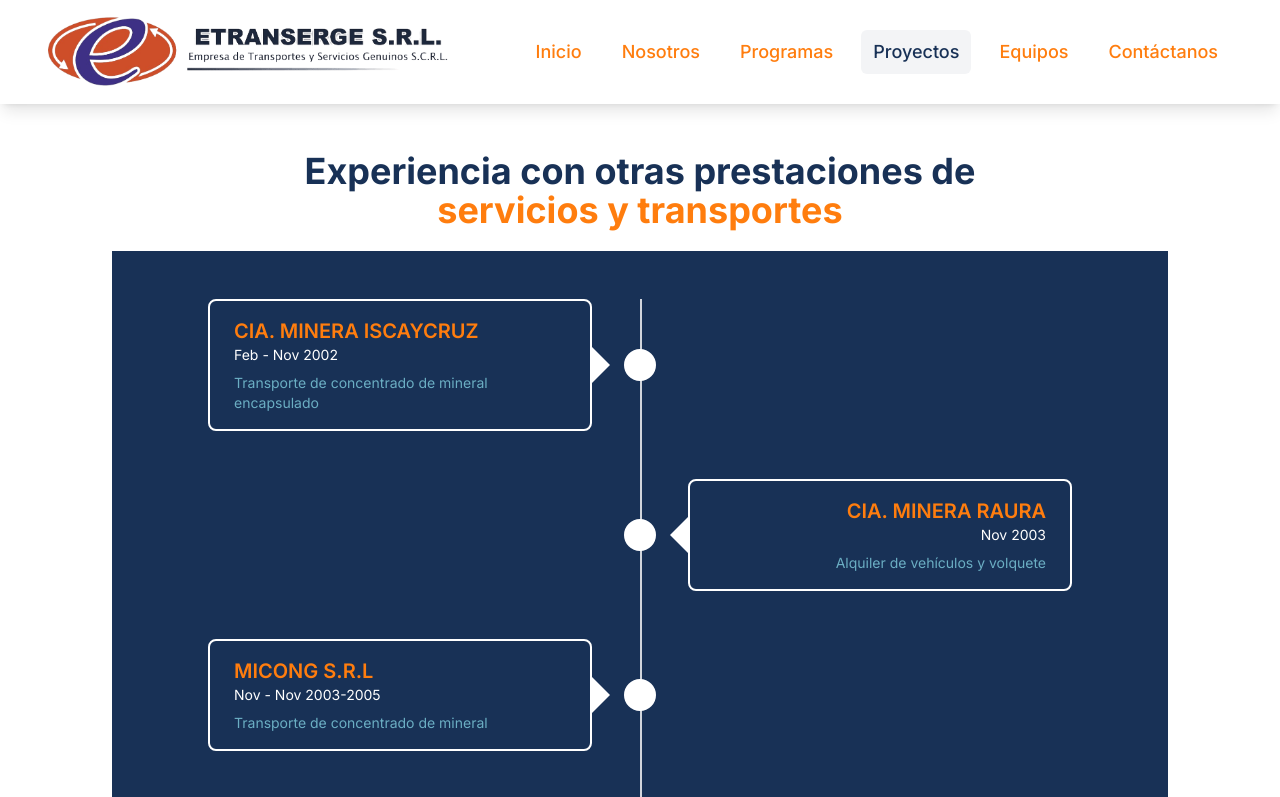
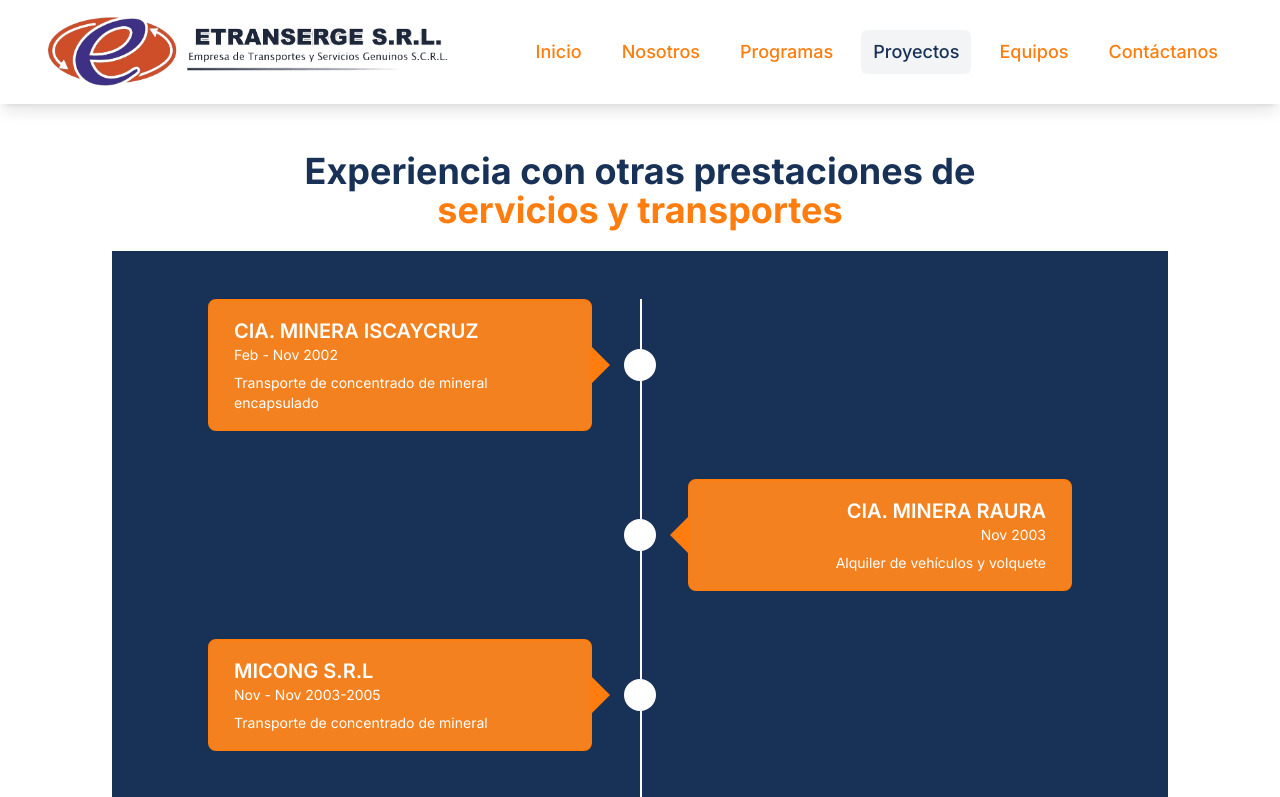
Before and after one commit to cristhian-fernandez-cumbia/vite-landing-etranserge, a React (Vite) app: page /proyectos in a window 1280 px wide. Shown: the top 797 px of the page. Built offline with nearby package versions, Linux system fonts and the light colour scheme.

Commit message:
feat(proyectos): cambios card

```diff
--- a/src/pages/Proyectos.tsx
+++ b/src/pages/Proyectos.tsx
@@ -28,7 +28,7 @@
 
       {/* Línea de tiempo */}
       <div className="relative px-8 py-12 bg-[#183156] overflow-y-hidden lg:mx-12 xl:mx-28 2xl:mx-36 2xl:px-16">
-        <div className="absolute left-1/6 md:left-1/2 border-l-2 border-gray-300 h-full"></div>
+        <div className="absolute left-1/6 md:left-1/2 border-l-2 border-white h-full"></div>
 
         {items.map((item, index) => (
           <div key={index} className={`flex items-center mb-12 ${index % 2 === 0 ? 'flex-row' : 'flex-row-reverse'}`}>
@@ -43,18 +43,18 @@
                 animateOnce={true}
                 offset={100} // Se aplica cuando se ha desplazado una cierta distancia
               >
-                <div className="lg:border-2 lg:border-white inline-flex flex-col lg:w-96 lg:px-6 lg:py-4 lg:rounded-lg lg:relative">
+                <div className="lg:border-2 lg:border-[#FF7D0E] bg-footer inline-flex flex-col lg:w-96 lg:px-6 lg:py-4 lg:rounded-lg lg:relative">
                   {/* Flecha */}
 
                     <div
-                      className={`lg:absolute lg:top-1/2 lg:-translate-y-1/2 lg:border-t-[20px] lg:border-t-transparent lg:border-r-[20px] lg:border-r-white lg:border-b-[20px] lg:border-b-transparent lg:w-0 lg:h-0 lg:transform
+                      className={`lg:absolute lg:top-1/2 lg:-translate-y-1/2 lg:border-t-[20px] lg:border-t-transparent lg:border-r-[20px] lg:border-r-[#FF7D0E] lg:border-b-[20px] lg:border-b-transparent lg:w-0 lg:h-0 lg:transform
                       ${index % 2 === 0 ? 'lg:right-[-20px] lg:rotate-180' : 'lg:left-[-20px] lg:rotate-0'}`}
                     ></div>
 
-                  <h3 className="text-xl font-semibold text-secundario">{item.titulo}</h3>
+                  <h3 className="text-xl font-semibold text-white">{item.titulo}</h3>
                   {item.subtitulo && <p className="text-sm text-gray-600">{item.subtitulo}</p>}
                   <p className="text-sm text-white">{item.meses} {item.ano}</p>
-                  <p className="mt-2 text-sm text-[#6BAEC3]">{item.description}</p>
+                  <p className="mt-2 text-sm text-white">{item.description}</p>
                 </div>
               </ScrollAnimation>
             </div>
```
